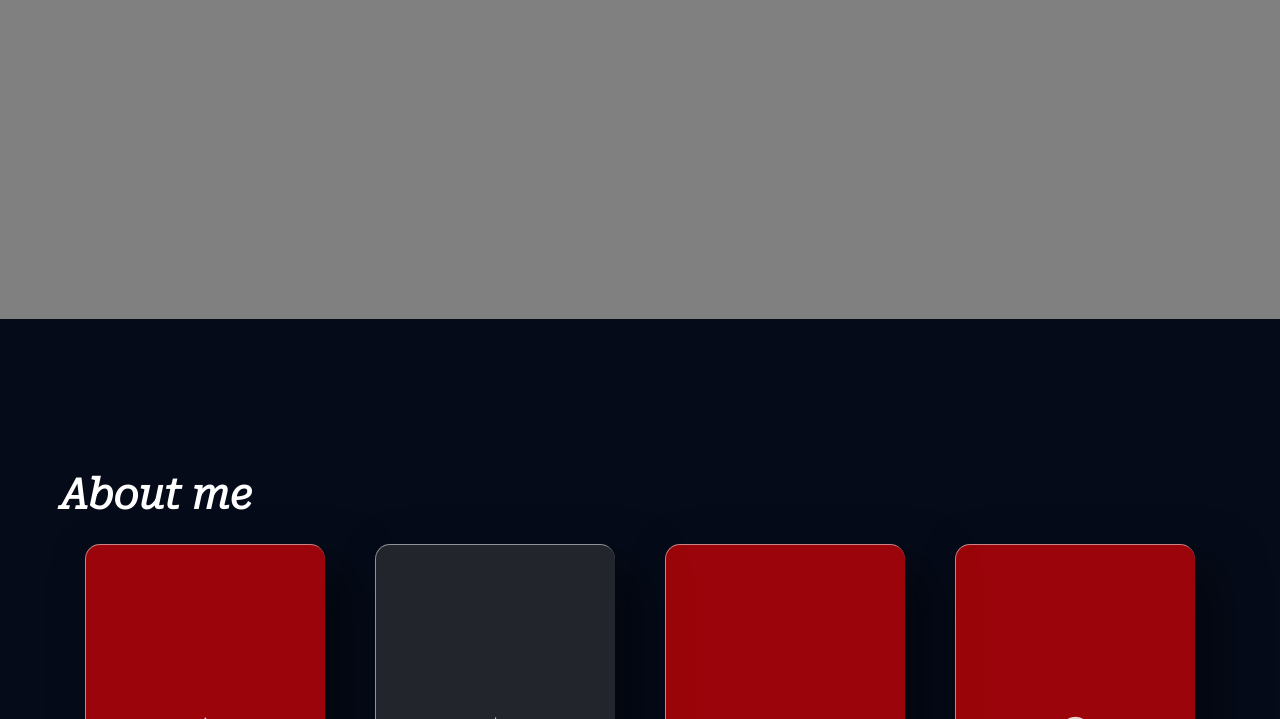
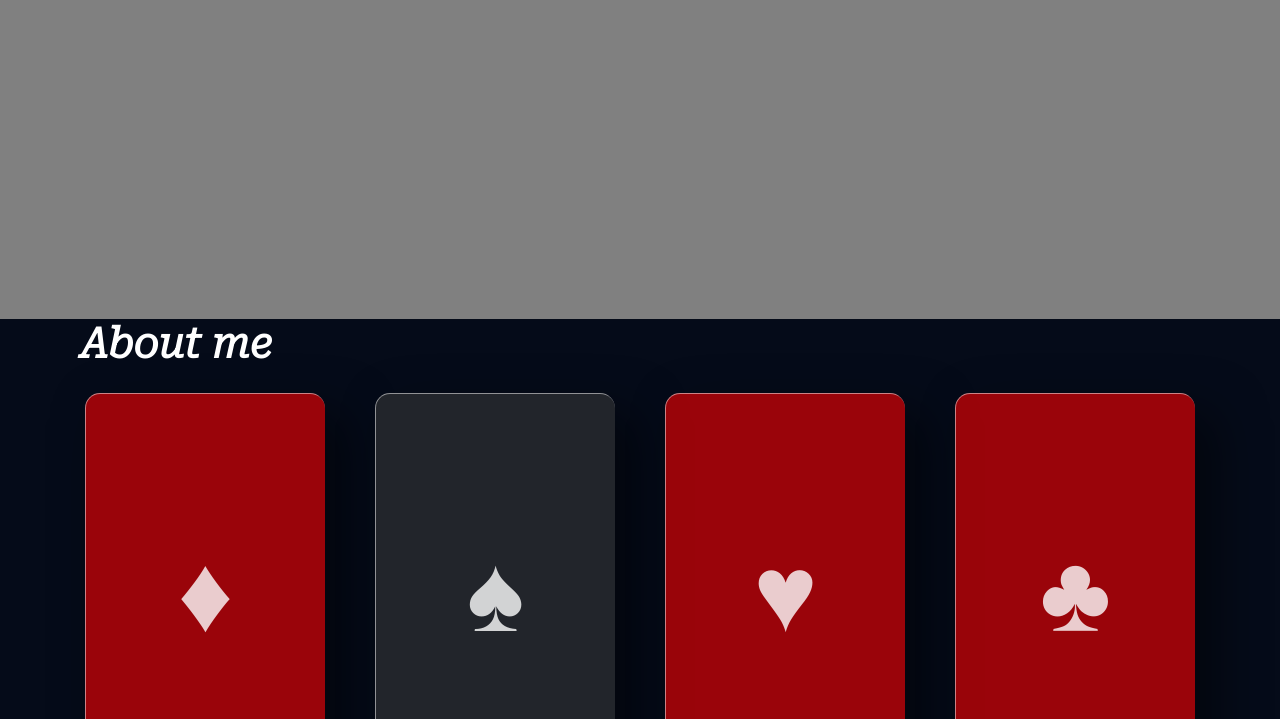
Before and after one commit to 0xmiyake/portfolio02, a plain HTML site: page index.html in a window 1280 px wide. Shown: the part 481-1200 px from the top of the page. Drawn offline with Linux system fonts and the light colour scheme; a web font is replaced by a local one.

Commit message:
Update AboutMe.css

```diff
--- a/css/AboutMe.css
+++ b/css/AboutMe.css
@@ -31,7 +31,6 @@ h1 {
 /* ======================conteiner============================== */
 
 .portfolio {
-    height: 100vh;
     width: 100%;
     display: flex;
     justify-content: center;
@@ -40,6 +39,8 @@ h1 {
 
 .conteiner h2 {
     font-size: 2.6em;
+    margin-left: 20px;
+
 }
 
 .contents {
```
